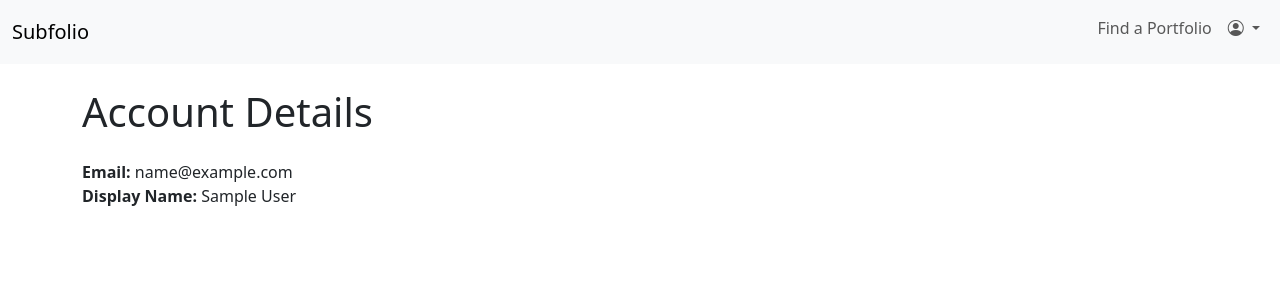
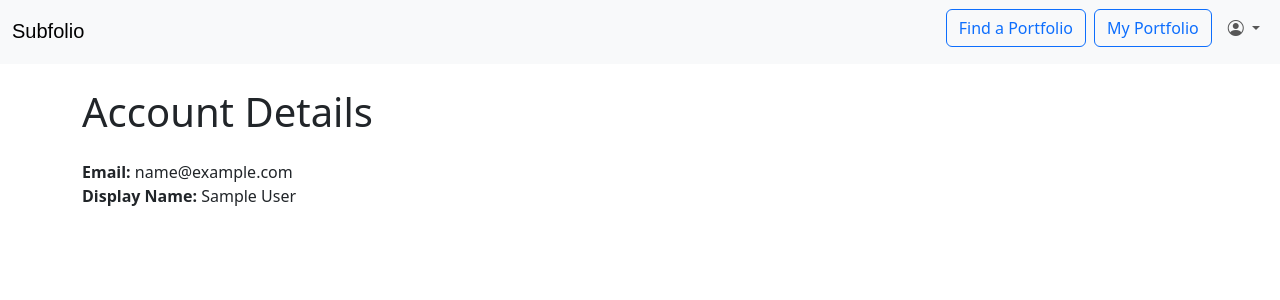
Before and after one commit to mattnewell-cam/PortfolioTracker, a Django app: page /portfolios/account/ in a window 1280 px wide. Shown: the top 300 px of the page. Run offline with Django 5.2, Linux system fonts and the light colour scheme; the visitor is signed in with stand-in values (Sample User, id 1); data that the repository does not hold is empty.

Commit message:
Use logo in navbar and style navigation buttons

```diff
--- a/templates/portfolios/base.html
+++ b/templates/portfolios/base.html
@@ -25,12 +25,17 @@
   <!-- Bootstrap Navbar -->
   <nav class="navbar navbar-expand navbar-light bg-light">
     <div class="container-fluid">
-      <a class="navbar-brand" href="{% url 'portfolios:portfolio-explore' %}">Subfolio</a>
-      <ul class="navbar-nav ms-auto mb-2 mb-0">
-        <li class="nav-item">
-          <a class="nav-link {% if request.resolver_match.url_name == 'portfolio-explore' or request.resolver_match.url_name == 'portfolio-public-detail' %}active{% endif %}" href="{% url 'portfolios:portfolio-explore' %}">Find a Portfolio</a>
+      <a class="navbar-brand" href="{% url 'portfolios:portfolio-explore' %}">
+        <img src="{% static 'subfolio_logo.svg' %}" alt="Subfolio logo" height="30" />
+      </a>
+      <ul class="navbar-nav ms-auto mb-2 mb-0 align-items-center">
+        <li class="nav-item me-2">
+          <a class="btn {% if request.resolver_match.url_name == 'portfolio-explore' or request.resolver_match.url_name == 'portfolio-public-detail' %}btn-secondary text-white{% else %}btn-outline-primary{% endif %}" href="{% url 'portfolios:portfolio-explore' %}">Find a Portfolio</a>
         </li>
         {% if user.is_authenticated %}
+          <li class="nav-item me-2">
+            <a class="btn {% if request.resolver_match.url_name == 'portfolio-detail' %}btn-secondary text-white{% else %}btn-outline-primary{% endif %}" href="{% url 'portfolios:portfolio-detail' %}">My Portfolio</a>
+          </li>
           <li class="nav-item dropdown">
             <a class="nav-link dropdown-toggle" href="#" role="button" data-bs-toggle="dropdown" aria-expanded="false">
               <i class="bi bi-person-circle"></i>
```
Also changed, not shown: static/subfolio_logo.svg (added).
